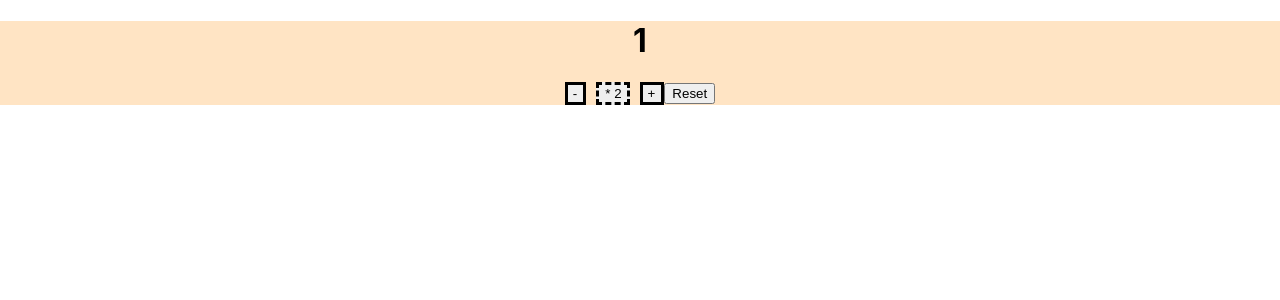
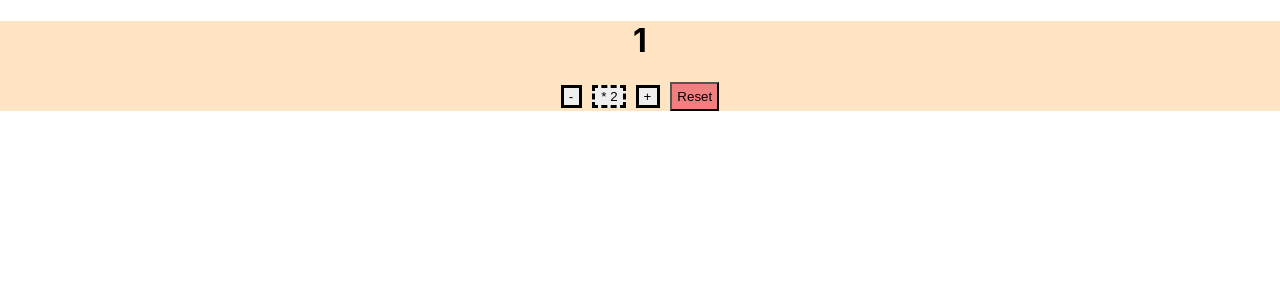
Before and after one commit to JanzeeJD/React_Tasks, a React (Create React App) app: page / in a window 1280 px wide. Shown: the top 300 px of the page. Built offline with nearby package versions, Linux system fonts and the light colour scheme.

Commit message:
Style reset button with padding and background color

```diff
--- a/src/components/Assignment/Ass2/second.css
+++ b/src/components/Assignment/Ass2/second.css
@@ -22,3 +22,9 @@
 .plus:hover {
   background-color: lightgreen;
 }
+
+.reset {
+  margin-left: 10px;
+  padding: 5px;
+  background-color: lightcoral;
+}
```
